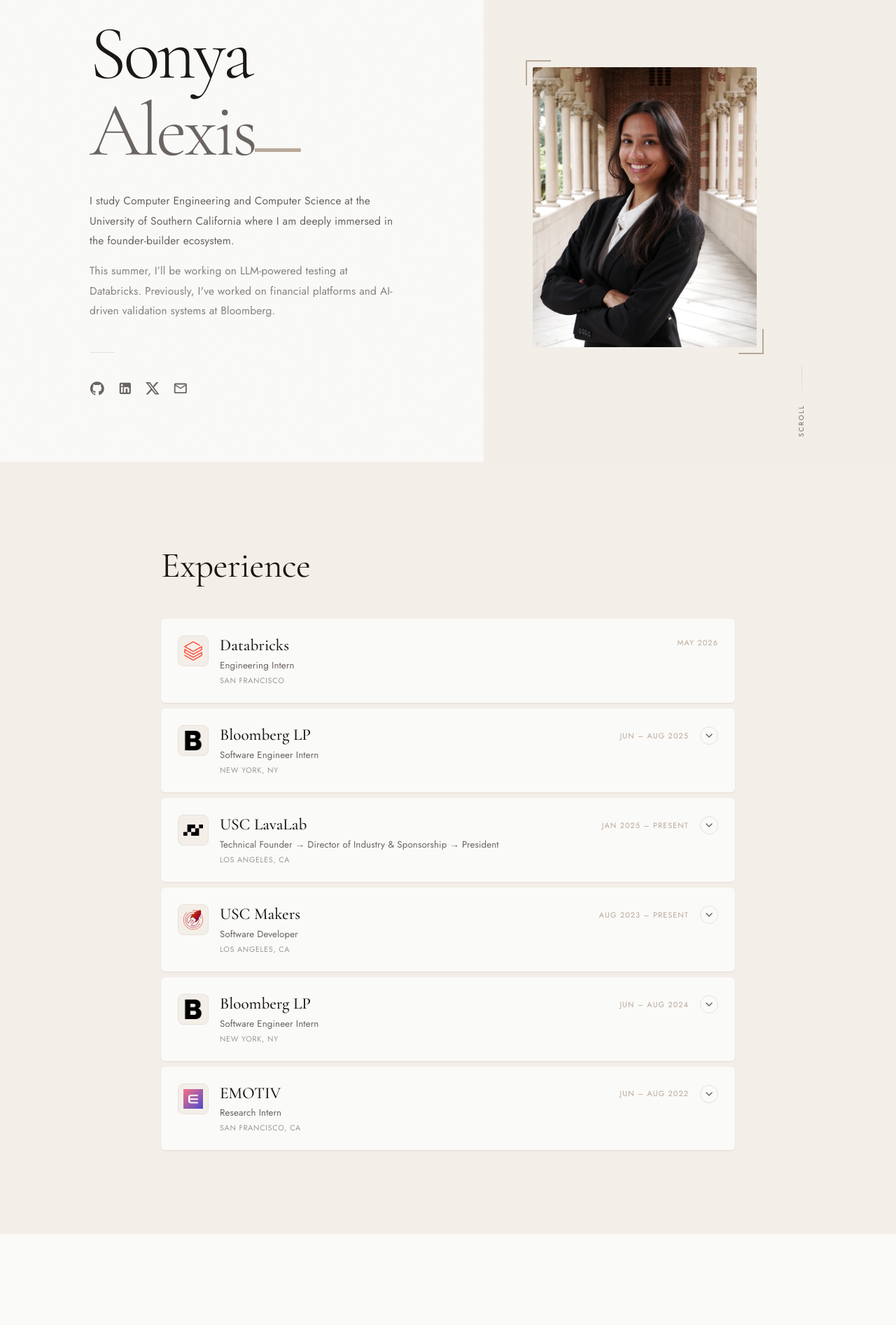
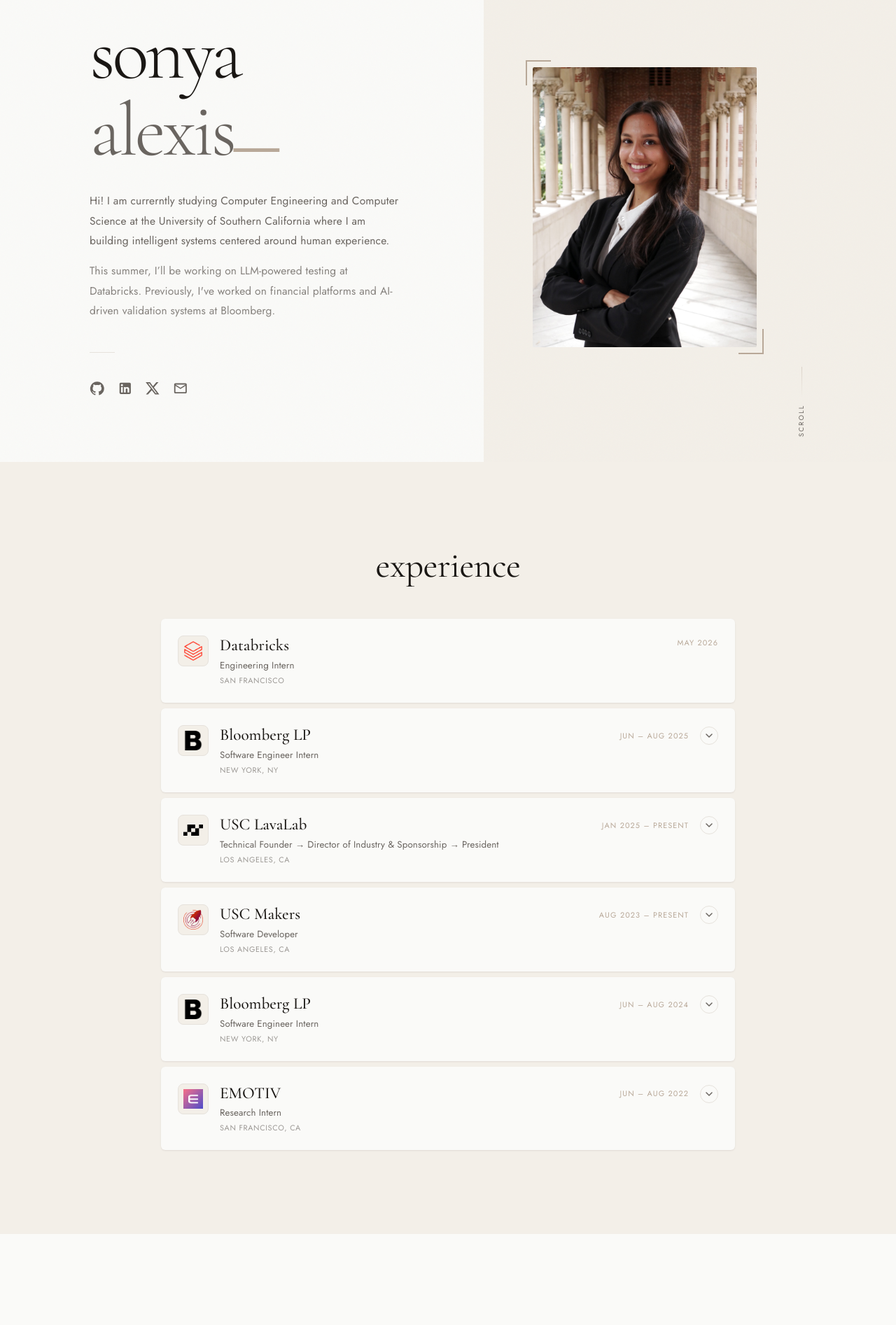
Before and after one commit to Sonyaal/sonyaalexis.dev, a React (Create React App) app: page / in a window 1280 px wide. Shown: the part 140-2033 px from the top of the page at 70% size. Built offline with nearby package versions, Linux system fonts and the light colour scheme.

Commit message:
updating description

```diff
--- a/src/assets/styles/Project.scss
+++ b/src/assets/styles/Project.scss
@@ -9,6 +9,7 @@
 .projects-header {
   padding: 0 10%;
   margin-bottom: 48px;
+  text-align: center;
 
   h2 {
     font-family: 'Cormorant Garamond', serif;
@@ -17,6 +18,7 @@
     color: var(--text);
     line-height: 1.1;
     margin: 0;
+    text-transform: lowercase;
   }
 }
 
--- a/src/assets/styles/Timeline.scss
+++ b/src/assets/styles/Timeline.scss
@@ -12,6 +12,7 @@
 
 .history-header {
   margin-bottom: 48px;
+  text-align: center;
 
   h2 {
     font-family: 'Cormorant Garamond', serif;
@@ -20,6 +21,7 @@
     color: var(--text);
     line-height: 1.1;
     margin: 0;
+    text-transform: lowercase;
   }
 }
 
--- a/src/components/Main.tsx
+++ b/src/components/Main.tsx
@@ -44,11 +44,11 @@ function Main() {
         <div className="hero-inner">
           <div className="hero-text">
             <h1 className="hero-name">
-              Sonya<br />
-              <span className="hero-name-last">Alexis</span><span className="hero-cursor" aria-hidden="true">_</span>
+              sonya<br />
+              <span className="hero-name-last">alexis</span><span className="hero-cursor" aria-hidden="true">_</span>
             </h1>
             <p className="hero-blurb">
-              I study Computer Engineering and Computer Science at the University of Southern California where I am deeply immersed in the founder-builder ecosystem.
+              Hi! I am currerntly studying Computer Engineering and Computer Science at the University of Southern California where I am building intelligent systems centered around human experience.
             </p>
             <p className="hero-blurb hero-blurb--secondary">
               This summer, I’ll be working on LLM-powered testing at Databricks. Previously, I've worked on  financial platforms and AI-driven validation systems at Bloomberg.
```
